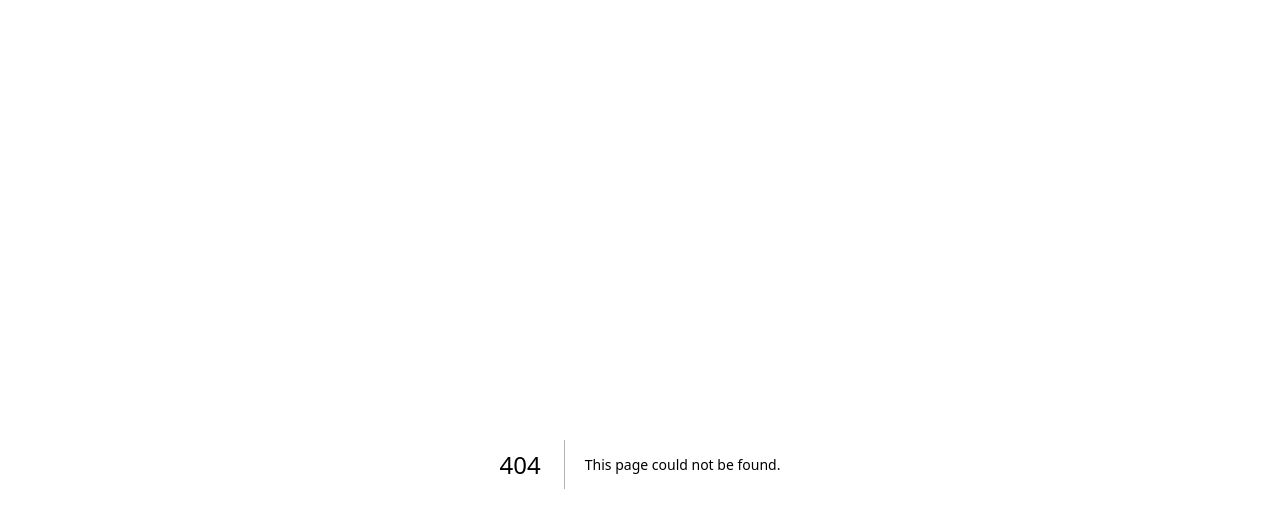
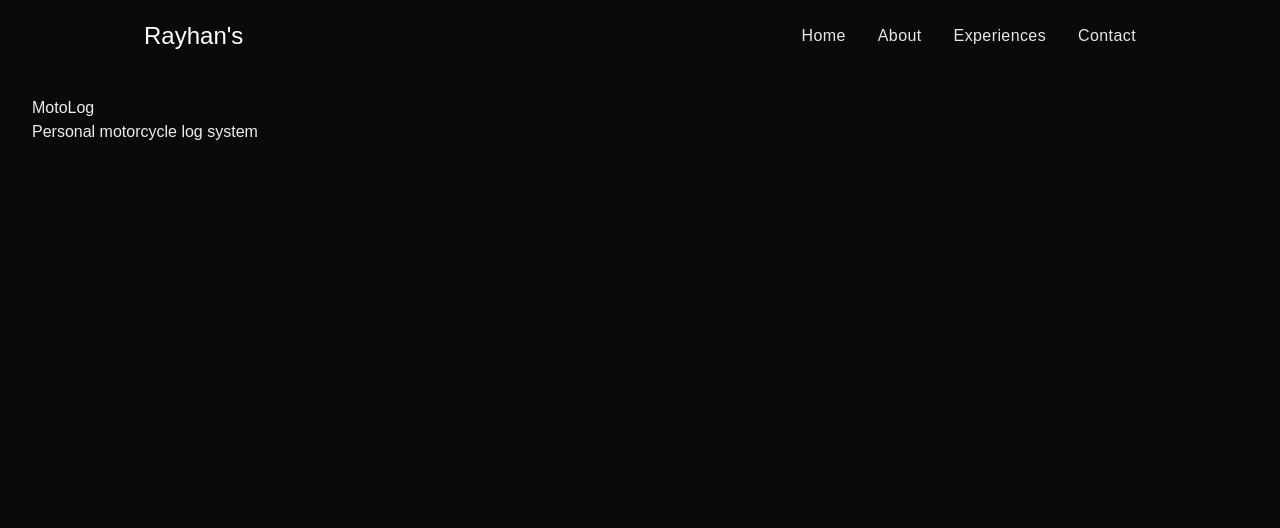
Before and after one commit to Rayhans21/rayhans, a Next.js app: page /motolog in a window 1280 px wide. Before the commit this address had no page. Shown: the top 528 px of the page. Built offline with nearby package versions, Linux system fonts and the light colour scheme; a web font is replaced by a local one.

Commit message:
menambah motolog

```diff
--- /dev/null
+++ b/app/motolog/page.tsx
@@ -0,0 +1,8 @@
+export default function MotoLogPage() {
+  return (
+    <main style={{ padding: 32 }}>
+      <h1>MotoLog</h1>
+      <p>Personal motorcycle log system</p>
+    </main>
+  );
+}
--- a/app/musda/page.tsx
+++ b/app/musda/page.tsx
@@ -78,7 +78,8 @@ export default function MusdaPage() {
         </div>
 
         {/* Judul absolute center */}
-        <h1 className='absolute inset-0 flex items-center justify-center text-2xl sm:text-3xl font-bold text-gray-900 text-center pointer-events-none'>Data Donasi MUSDA IX</h1>
+        <h1 className='absolute inset-0 flex items-center justify-center text-2xl sm:text-3xl font-bold text-gray-900 text-center pointer-events-none'>(Arsip) Laporan Donasi MUSDA IX</h1>
+        <p className='mt-2 text-sm sm:text-base text-gray-600 max-w-3xl mx-auto'>Event MUSDA IX telah selesai. Data ini ditampilkan sebagai dokumentasi transparansi dan studi kasus pengelolaan data berbasis web.</p>
       </div>
 
       {/* Search */}
```
